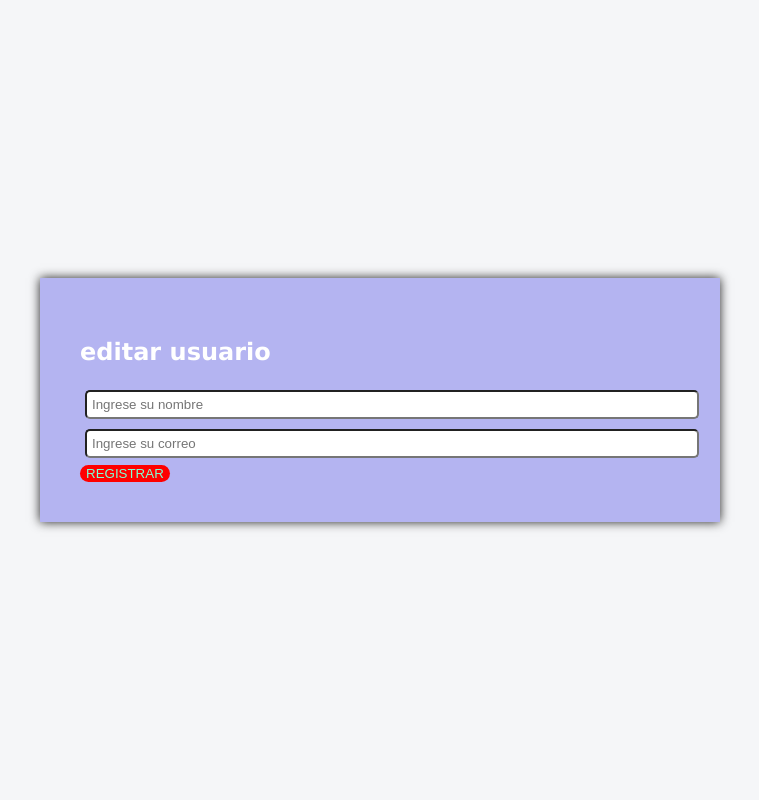
After one commit to alexisserrato/Crud, a Flask app: template templates/editar.html in a window 1280 px wide. The commit adds this page. Shown: the whole page, without its empty margins (260-1019 px from the left). Run offline with Flask 3, Linux system fonts and the light colour scheme; the template is opened without the code that fills it, so the values that code supplies are empty.

Commit message:
16-05-2025

```diff
--- a/main.py
+++ b/main.py
@@ -1,4 +1,4 @@
-from flask import Flask, request,render_template
+from flask import Flask, request,render_template,redirect,url_for
 
 app=Flask(__name__)
 
@@ -25,6 +25,23 @@ def crud():
 
     return render_template("crud.html",usuario=usuario)
 
+@app.route("/update/<int:id>", methods=["GET", "POST"])
+def update(id):
+    #TODO: capturar y buscar el usuario a editar
+    for diccionario in usuario: # para cada diccionario dentro dela lista evalue:
+      if diccionario['id']==id: #si el id convertido a string es igual al id que me pasan por parametro
+        usuario_a_editar=diccionario #hemos identificado los datos del usuario a editar
+        break
+    #TODO: actulizar la información del usuario seleccionado
+
+    if request.method=="POST":
+        usuario_a_editar["nombre"]=request.form.get("nombre")# el nombre nuevo será el que llegue por un nuevo formulario
+        usuario_a_editar["correo"]=request.form.get("correo")# el correo nuevo será el que llegue por un nuevo formulario
+
+        return redirect(url_for("crud"))# redirecciona la aplicación a la ruta de la función crud
+
+    return render_template('editar.html', usuario_a_editar=usuario_a_editar)
+
 
 
 
--- /dev/null
+++ b/templates/editar.html
@@ -0,0 +1,28 @@
+<!DOCTYPE html>
+<html lang="en">
+<head>
+    <meta charset="UTF-8">
+    <meta name="viewport" content="width=device-width, initial-scale=1.0">
+    <title>CRUD</title>
+    <link rel="stylesheet" href="{{ url_for('static',filename='style.css') }}">
+</head>
+<body>
+<div class="contenedor">
+    <h2 style="color: white;">editar usuario</h2>
+    <form method="POST" >
+        <input type="text" placeholder="Ingrese su nombre" name="nombre">
+        <input type="text"placeholder="Ingrese su correo" name="correo" required>
+    <button>REGISTRAR</button>
+    </form>
+
+
+
+</div>
+
+
+
+
+
+
+</body>
+</html>
```
Also changed, not shown: templates/crud.html (+5 -2 lines).
